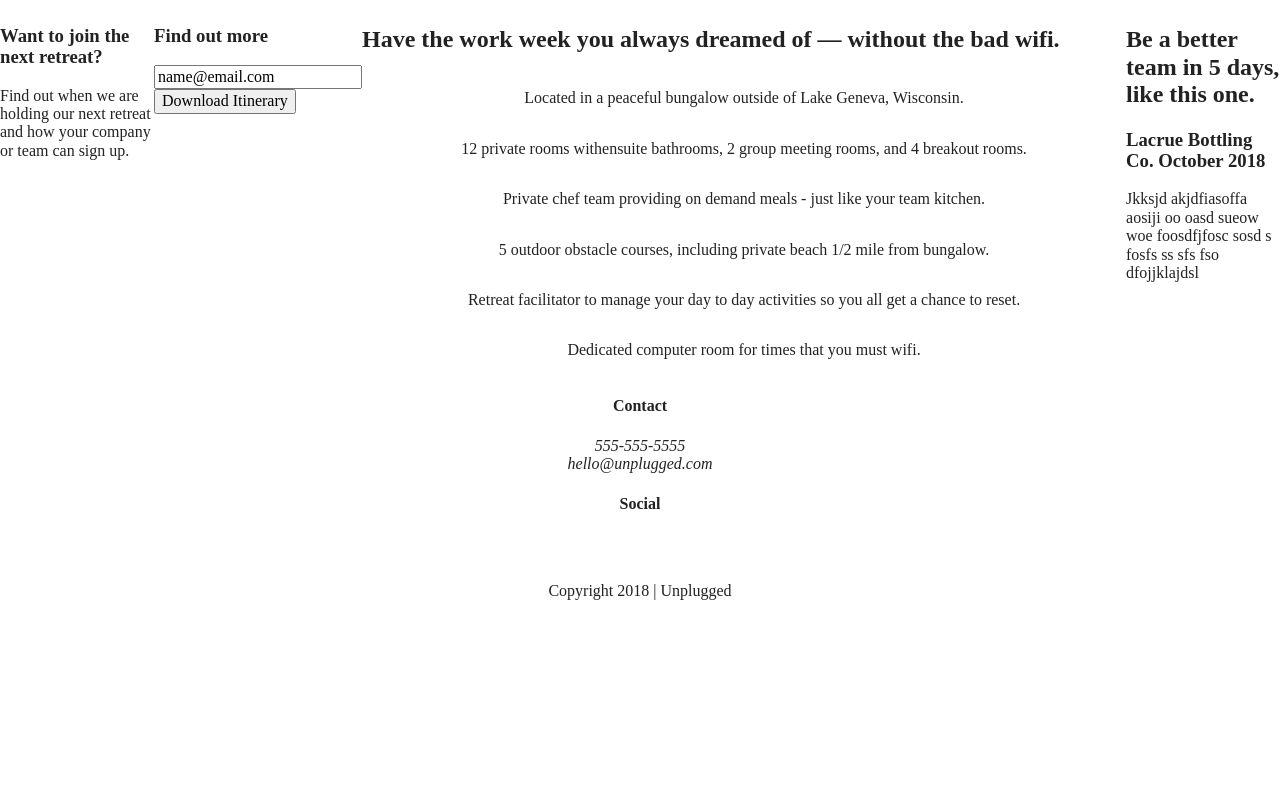
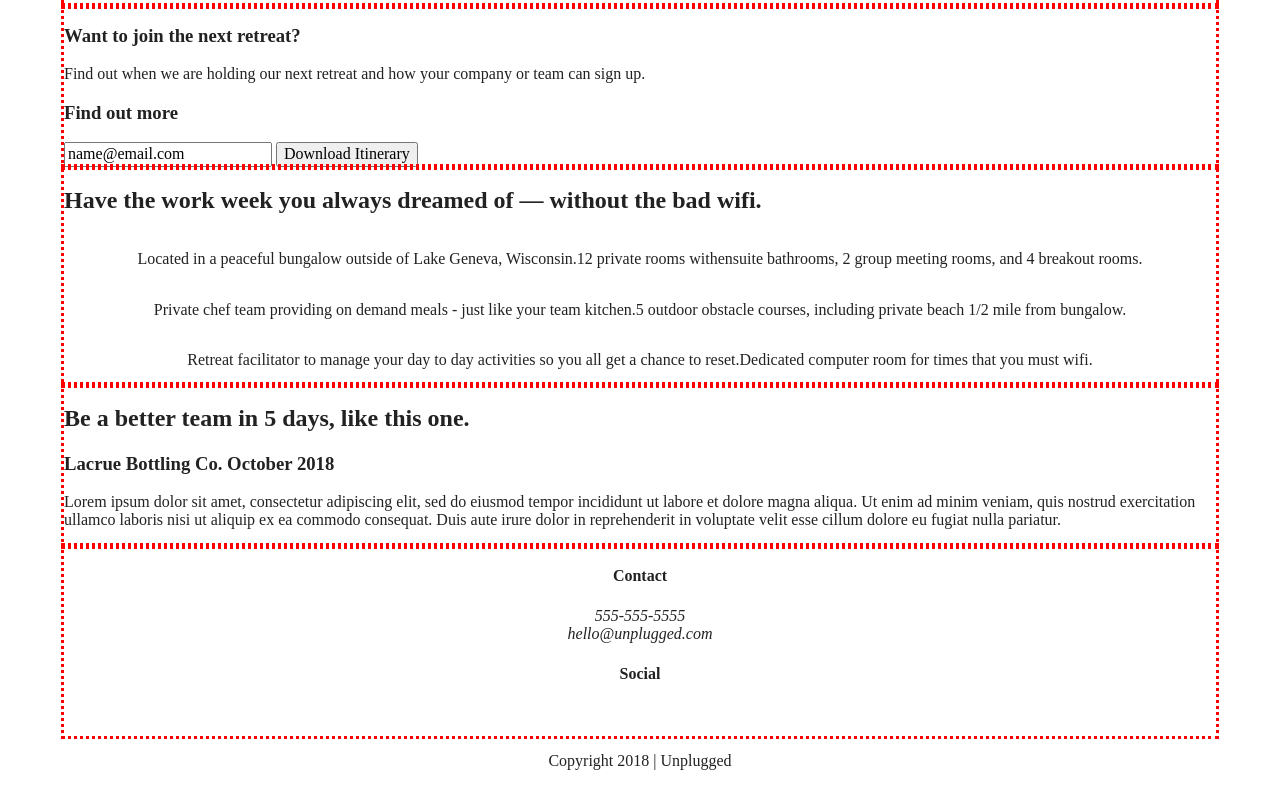
Before and after one commit to cerazo87/unplugged-project, a website built with Parcel: page index.html in a window 1280 px wide. Shown: the part 232-1019 px from the top of the page. Before the commit the page ends 849 px from the top, so only its background shows below. Built offline with nearby package versions, Linux system fonts and the light colour scheme.

Commit message:
Fixed aside location in html

```diff
--- a/css/main.css
+++ b/css/main.css
@@ -89,6 +89,12 @@ textarea {
 
 
 /* -------------------- Base Header - Footer Styles -------------------- */
+
+.content-wrapper {
+  width: 90%;
+  outline: 3px dotted red;
+}
+
 header {
   display: flex;
   justify-content: center;
@@ -141,6 +147,7 @@ aside {
 .features {
   display: flex;
   justify-content: center;
+  flex-flow: row wrap;
 }
 
 .features .features-items {
--- a/index.html
+++ b/index.html
@@ -1,5 +1,5 @@
 <!doctype html>
-<html class="no-js" lang="">
+<html class="no-js" lang="en">
 
 <head>
   <meta charset="utf-8">
@@ -31,8 +31,8 @@
       </div>
         <nav>
            <ul>
-             <li><a href="faq/index.html" rel="noopener">FAQ</a>;</li>
-             <li><a href="about/index.html" rel="noopener">About</a></li>
+             <li><a href="faq/index.html">FAQ</a>;</li>
+             <li><a href="about/index.html">About</a></li>
            </ul>
         </nav>
       </div>
@@ -44,7 +44,8 @@
         <h1>Retreat from the desk, return refreshed.</h1>
       </div>
     </section>
-      <aside class="content-wrapper">
+      <aside>
+        <div class="content-wrapper">
         <div class="form-description">
           <h3>Want to join the next retreat?</h3>
             <p>Find out when we are holding our next retreat and how your company or team can sign up.</p>
@@ -54,6 +55,8 @@
             <input type="text" name="name" value="name@email.com">
             <input type="button" value="Download Itinerary">
         </div>
+      </div>
+    </aside>
         <section class="features">
           <div class="content-wrapper">
             <h2>Have the work week you always dreamed of — without the bad wifi.</h2>
@@ -92,12 +95,16 @@
           <article>
             <div>
             <h3>Lacrue Bottling Co. October 2018</h3>
-              <p>Jkksjd akjdfiasoffa aosiji oo oasd sueow woe foosdfjfosc sosd s fosfs ss sfs fso dfojjklajdsl</p>
+            <p>
+              Lorem ipsum dolor sit amet, consectetur adipiscing elit, sed do eiusmod tempor incididunt ut labore et
+              dolore magna aliqua. Ut enim ad minim veniam, quis nostrud exercitation ullamco laboris nisi ut aliquip ex
+              ea commodo consequat. Duis aute irure dolor
+              in reprehenderit in voluptate velit esse cillum dolore eu fugiat nulla pariatur. </p>
           </div>
         </article>
       </div>
     </section>
-  </aside>
+
 
   </main> <!--main wrapper -->
     <footer>
```
